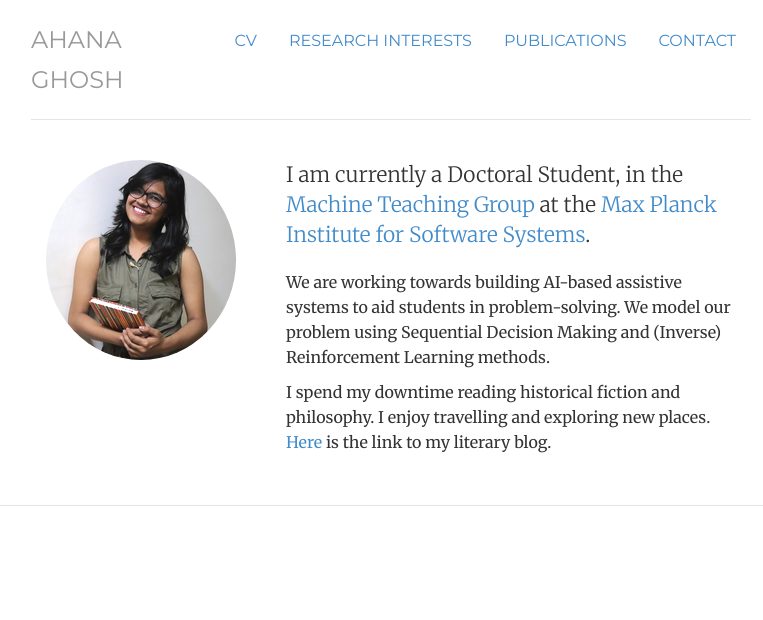
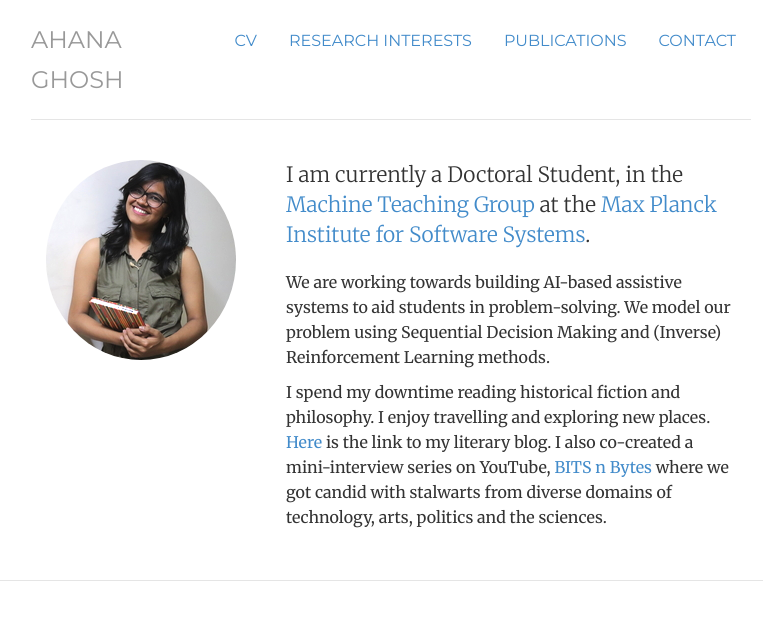
Before and after one commit to ahana204/ahana204.github.io, a Jekyll site: the page built from index.html, in a window 1280 px wide. Shown: the top 620 px of the page, without its empty margins (249-1012 px from the left). Built offline with Jekyll 4.4.1, drawn with Linux system fonts in a browser that asks for light colours.

Commit message:
Update index.html

```diff
--- a/index.html
+++ b/index.html
@@ -17,7 +17,7 @@
 	<p class="lead">I am currently a Doctoral Student, in the <a href="https://machineteaching.mpi-sws.org/index.html">Machine Teaching Group</a> at the <a href="https://www.mpi-sws.org/">Max Planck Institute for Software Systems</a>.</p>
 	<p>We are working towards building AI-based assistive systems to aid students in problem-solving. We model our problem using Sequential Decision Making and (Inverse) Reinforcement Learning methods.
 </p>
-		<p>I spend my downtime reading historical fiction and philosophy. I enjoy travelling and exploring new places. <a href="https://prussianblu.wordpress.com/author/prussianblu/">Here </a>is the link to my literary blog.</p>
+		<p>I spend my downtime reading historical fiction and philosophy. I enjoy travelling and exploring new places. <a href="https://prussianblu.wordpress.com/author/prussianblu/">Here </a>is the link to my literary blog. I also co-created a mini-interview series on YouTube, <a href="https://www.youtube.com/c/BITSnBYTESshow">BITS n Bytes</a> where we got candid with stalwarts from diverse domains of technology, arts, politics and the sciences.</p>
 	</div>
 
 	</div>
```
